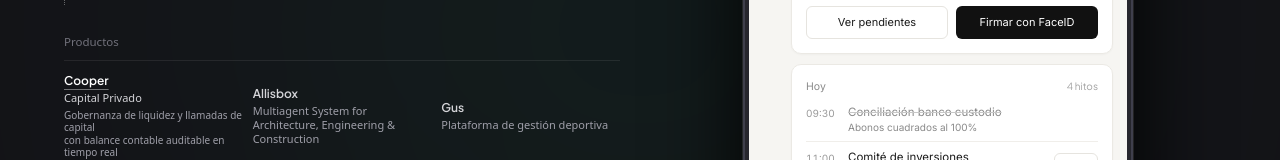
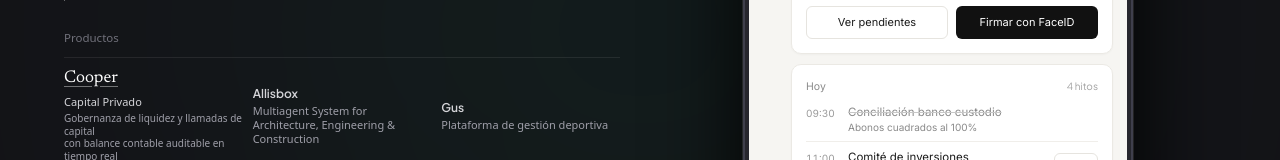
Before and after one commit to ZeaCl/zea-web, a SvelteKit app: page / in a window 1280 px wide. Shown: the part 440-600 px from the top of the page. Built offline with nearby package versions, Linux system fonts and the light colour scheme.

Commit message:
style(cooper): apply Newsreader editorial serif to Cooper title and increase space to Capital Privado

```diff
--- a/src/app.css
+++ b/src/app.css
@@ -9,6 +9,11 @@
 
   .font-mono, [class*="font-mono"] {
     font-family: 'Geist Mono', 'JetBrains Mono', ui-monospace, SFMono-Regular, Menlo, Monaco, Consolas, monospace !important;
+  }
+
+  .hv-serif, .font-editorial {
+    font-family: 'Newsreader', 'Source Serif 4', Georgia, 'Times New Roman', serif;
+    font-optical-sizing: auto;
   }
 
   :root {
--- a/src/routes/+page.svelte
+++ b/src/routes/+page.svelte
@@ -76,10 +76,10 @@
                 class="text-left group cursor-pointer transition"
                 data-testid="pillar-venture"
               >
-                <span class="text-xs font-semibold block transition {activePillar === 'venture' ? 'text-white underline underline-offset-4 decoration-white/40' : 'text-zinc-300 hover:text-white'}">
+                <span class="hv-serif text-[16px] sm:text-[17px] font-normal leading-none block transition {activePillar === 'venture' ? 'text-white underline underline-offset-4 decoration-white/40' : 'text-zinc-300 hover:text-white'}">
                   {t.mobilePlatform.pillars.venture.title}
                 </span>
-                <span class="text-[11px] text-zinc-300 font-medium block mt-0.5 font-sans leading-tight">
+                <span class="text-[11px] text-zinc-300 font-medium block mt-2 font-sans leading-tight">
                   {t.mobilePlatform.pillars.venture.label}
                 </span>
                 <span class="text-[10px] text-zinc-400 block mt-1 font-sans leading-tight whitespace-pre-line">
```
